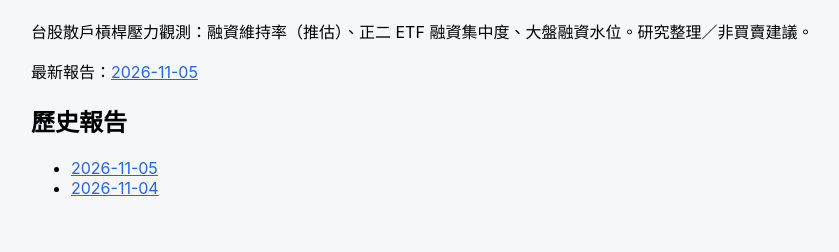
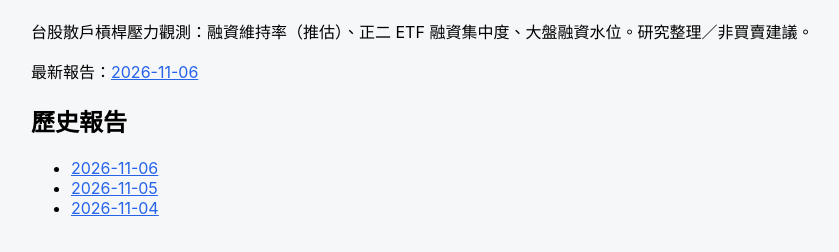
Before and after one commit to MasonLee3721/levradar, a plain HTML site: page index.html in a window 1280 px wide. Shown: the part 86-338 px from the top of the page, without its empty margins (179-1018 px from the left). Drawn offline with Linux system fonts and the light colour scheme.

Commit message:
levradar 20261106 (1/2)

```diff
--- a/index.html
+++ b/index.html
@@ -6,5 +6,5 @@
 .wrap{max-width:860px;margin:0 auto;padding:16px} a{color:#2563eb}</style></head>
 <body><div class="wrap"><h1>散戶槓桿雷達 LevRadar</h1>
 <p>台股散戶槓桿壓力觀測：融資維持率（推估）、正二 ETF 融資集中度、大盤融資水位。研究整理／非買賣建議。</p>
-<p>最新報告：<a href="reports/20261105/LEVRADAR.html">2026-11-05</a></p>
-<h2>歷史報告</h2><ul><li><a href="reports/20261105/LEVRADAR.html">2026-11-05</a></li><li><a href="reports/20261104/LEVRADAR.html">2026-11-04</a></li></ul></div></body></html>
+<p>最新報告：<a href="reports/20261106/LEVRADAR.html">2026-11-06</a></p>
+<h2>歷史報告</h2><ul><li><a href="reports/20261106/LEVRADAR.html">2026-11-06</a></li><li><a href="reports/20261105/LEVRADAR.html">2026-11-05</a></li><li><a href="reports/20261104/LEVRADAR.html">2026-11-04</a></li></ul></div></body></html>
```
